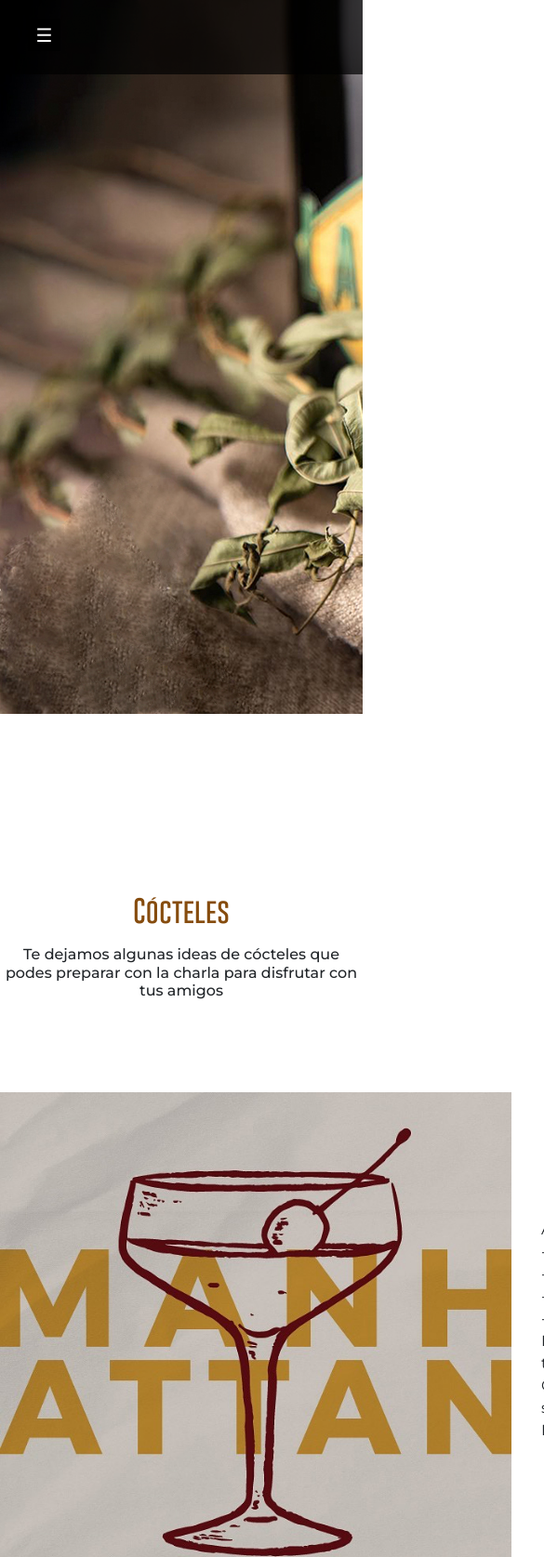
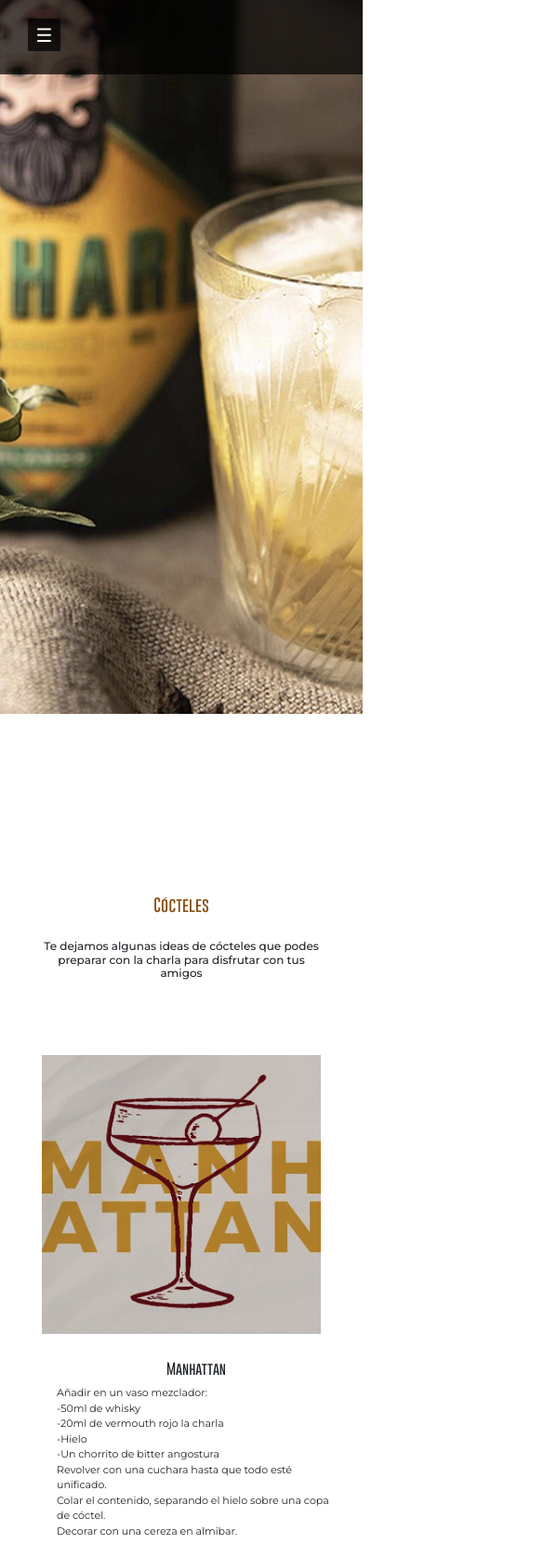
Before and after one commit to julibattion/lacharla, a plain HTML site: page pages/recetas.html in a window 390 px wide. Shown: the top 1675 px of the page at 93% size, 585 px wide, since content can reach past the window. Drawn offline with nearby package versions, Linux system fonts and the light colour scheme.

Commit message:
responsive recetas

```diff
--- a/css/style.css
+++ b/css/style.css
@@ -228,9 +228,16 @@ header .abrir-menu, .cerrar{
 /* RECETAS */
 
 .cocteles {
-    background-image: url(../img/portada2.jpg);
+    background-image: url(../img/fondo.jpg);
     height: 100vh;
     background-repeat: no-repeat;
+    display: flex;
+}
+
+.img-cocteles {
+    display: flex;
+    justify-content: center;
+    flex-direction: column;
 }
 
 .img-cocteles h1 {
@@ -238,11 +245,12 @@ header .abrir-menu, .cerrar{
     color: rgb(134, 76, 14);
     margin-top: 120px;
     text-align: center;
+    font-size: 26px;
 }
 
 .img-cocteles h3 {
     font-family: 'Montserrat', sans-serif;
-    font-size: 16px;
+    font-size: 15px;
     font-weight: 500;
     text-align: center;
     margin-top: 20px;
@@ -270,9 +278,14 @@ header .abrir-menu, .cerrar{
     margin-top: 60px;
 }
 
-.img-cocteles h2 {
+.img-cocteles div h2 {
     font-family: "gobold_thinregular";
     text-align: center;
+    font-size: 25px;
+}
+
+.img-cocteles div li {
+    font-size: 16px;
 }
 
 /* DONDE ENCONTRARNOS */
@@ -294,13 +307,14 @@ header .abrir-menu, .cerrar{
     text-align: center;
     padding-top: 160px;
     font-size: 26px;
+    font-weight: 500;
 }
 
 .donde-encontrarnos h2 {
     font-family: "gobold_thinregular";
     text-align: center;
     font-size: 18px;
-    font-weight: 600;
+    font-weight: 300;
     margin-top: 20px;
     margin-bottom: -40px;
     color: black;
@@ -309,6 +323,10 @@ header .abrir-menu, .cerrar{
 .donde-encontrarnos .frames .direcciones {
     font-family: 'Montserrat', sans-serif;
     color: black;
+}
+
+.donde-encontrarnos .frames .direcciones h3 {
+    font-weight: 600;
 }
 
 .donde-encontrarnos .frames .direcciones h3 {
@@ -344,6 +362,7 @@ header .abrir-menu, .cerrar{
     font-family: "gobold_thinregular";
     color: black;
     font-size: 26px;
+    font-weight: 500;
 }
 
 .contacto h3 {
@@ -680,6 +699,174 @@ footer div a img {
 
 }
 
+/* RECETAS */
+
+@media screen and (max-width:1280px) {
+    .cocteles {
+        background-image: url(../img/fondo-2.jpg);
+    }
+}
+
+@media screen and (max-width:1100px) {
+    .cocteles {
+        background-image: url(../img/fondo-3.jpg);
+    }
+}
+
+@media screen and (max-width:980px) {
+    .cocteles {
+        background-image: url(../img/fondo-4.jpg);
+    }
+}
+
+@media screen and (max-width:885px) {
+    .cocteles {
+        background-image: url(../img/fondo-5.jpg);
+    }
+}
+
+@media screen and (max-width:1024px) {
+    .img-cocteles div img {
+        height: 400px;
+        width: 400px;
+    }
+
+    .img-cocteles div ul h2 {
+        font-size: 18px;
+    }
+
+    .img-cocteles div ul li {
+        font-size: 14px;
+    }
+}
+
+@media screen and (max-width:940px) {
+    .img-cocteles h3 {
+        width: 500px;
+        align-self: center;
+    }
+}
+
+@media screen and (max-width:860px) {
+    .img-cocteles div img {
+        height: 350px;
+        width: 350px;
+    }
+
+    .img-cocteles div ul h2 {
+        font-size: 16px;
+    }
+
+    .img-cocteles div ul li {
+        font-size: 12px;
+    }
+}
+
+@media screen and (max-width:790px) {
+    .img-cocteles div {
+        flex-direction: column;
+    }
+
+    .img-cocteles h3 {
+        margin-bottom: 60px;
+    }
+
+    .img-cocteles .negroni {
+        flex-direction: column-reverse;
+    }
+
+    .img-cocteles .martini {
+        flex-direction: column-reverse;
+    }
+
+    .img-cocteles .americano {
+        margin-bottom: -200px;
+    }
+
+    .img-cocteles div ul {
+        align-self: center;
+    }
+
+    .img-cocteles div img {
+        align-self: center;
+        height: 400px;
+        width: 400px;
+        margin-bottom: 30px;
+        margin-top: -19px;
+    }
+}
+
+@media screen and (max-width:550px) {
+    .cocteles {
+        background-image: url(../img/fondo-6.jpg);
+    }
+
+    .img-cocteles div img {
+        height: 350px;
+        width: 350px;
+    }
+
+    .img-cocteles h1 {
+        font-size: 20px;
+    }
+
+    .img-cocteles h3 {
+        font-size: 14px;
+        width: 400px;
+    }
+}
+
+@media screen and (max-width:400px) {
+    .cocteles {
+        background-image: url(../img/fondo-7.jpg);
+    }
+
+    .img-cocteles h1 {
+        font-size: 16px;
+    }
+
+    .img-cocteles h3 {
+        font-size: 12px;
+        width: 300px;
+    }
+
+    .img-cocteles div img {
+        height: 300px;
+        width: 300px;
+    }
+
+    .img-cocteles div ul h2 {
+        font-size: 14px;
+    }
+
+    .img-cocteles div ul li {
+        font-size: 11px;
+    }
+}
+
+@media screen and (max-width:350px) {
+    .img-cocteles div img {
+        height: 240px;
+        width: 240px;
+    }
+
+    .img-cocteles div ul h2 {
+        font-size: 13px;
+    }
+
+    .img-cocteles div ul li {
+        font-size: 10px;
+        width: 200px;
+    }
+
+    .img-cocteles h3 {
+        font-size: 12px;
+        width: 250px;
+    }
+}
+
+
+
 /* DONDE ENCONTRARNOS */
 
 @media screen and (max-width:1080px) {
--- a/pages/recetas.html
+++ b/pages/recetas.html
@@ -52,7 +52,7 @@
                     </ul>
             </div>
 
-            <div>
+            <div class="negroni">
                     <ul>
                         <h2>Negroni</h2>
                         <li>Utilizar un vaso corto estilo oldfashioned y colocar abundante hielo.</li>
@@ -78,7 +78,7 @@
                     </ul>
             </div>
 
-            <div>
+            <div class="martini">
                     <ul>
                         <h2>Martini</h2>
                         <li>Añadir en un vaso mezclador:</li>
@@ -92,7 +92,7 @@
                 <img src="../img/martini.jpg" alt="trago martini">
             </div>
 
-            <div>
+            <div class="americano">
                 <img src="../img/americano.jpg" alt="trago americano">
                     <ul>
                         <h2>Americano</h2>
```
Also changed, not shown: img/278104076_513257756907462_3793991853103547406_n.jpg (deleted), img/279741760_534975228069048_221781181318410858_n.jpg (deleted), img/282142111_542230550676849_2521240817712446183_n.jpg (deleted), img/294591125_581283056771598_4837712038550260556_n.jpg (deleted), img/300908227_603972354502668_918297707278925179_n.jpg (deleted), img/307095046_624509519115618_4512141110361486893_n.jpg (deleted), img/321501838_1315693519253250_681520865553114977_n.jpg (deleted), img/341708204_167953715835190_1774987488405444390_n.jpg (deleted), img/352367364_1437564047008224_346951947770866301_n.jpg (deleted), img/fondo-2.jpg (added), img/fondo-3.jpg (added), img/fondo-4.jpg (added), img/fondo-5.jpg (added), img/fondo-6.jpg (added), 4 more files.
